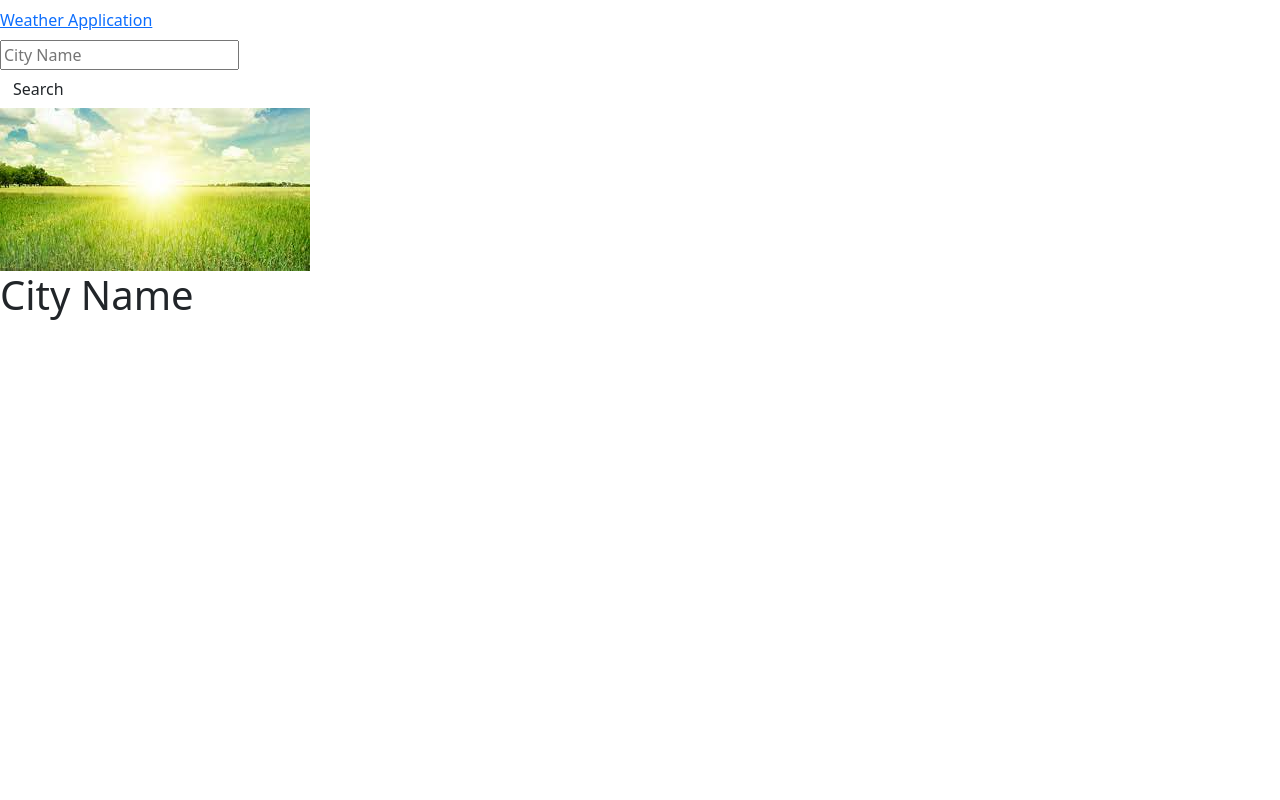
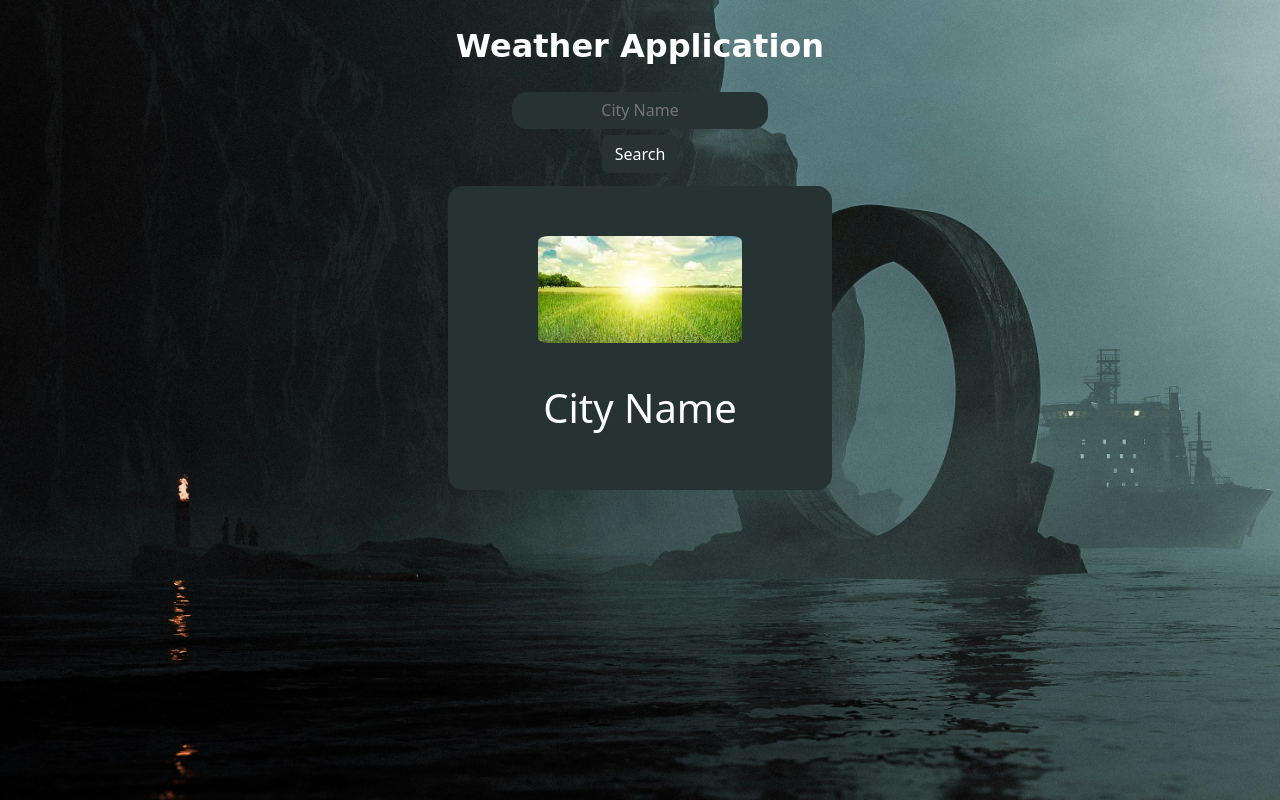
Before and after one commit to SaadAthar04/Weather-App, a plain HTML site: page index.html in a window 1280 px wide. Drawn offline with nearby package versions, Linux system fonts and the light colour scheme; no server answers.

Commit message:
Update index.html

```diff
--- a/index.html
+++ b/index.html
@@ -7,7 +7,7 @@
     <title>Document</title>
     <link href="https://cdn.jsdelivr.net/npm/bootstrap@5.3.3/dist/css/bootstrap.min.css" rel="stylesheet"
         integrity="sha384-QWTKZyjpPEjISv5WaRU9OFeRpok6YctnYmDr5pNlyT2bRjXh0JMhjY6hW+ALEwIH" crossorigin="anonymous">
-    <link rel="stylesheet" href="tstyle.css">
+    <link rel="stylesheet" href="style.css">
 </head>
 
 <body>
```
